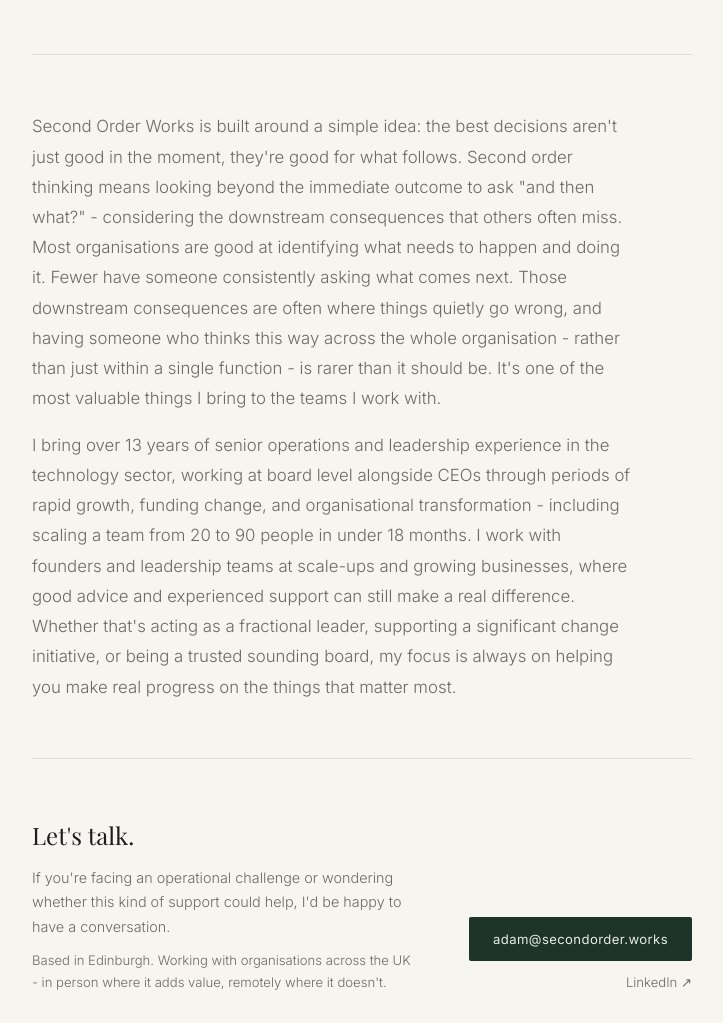
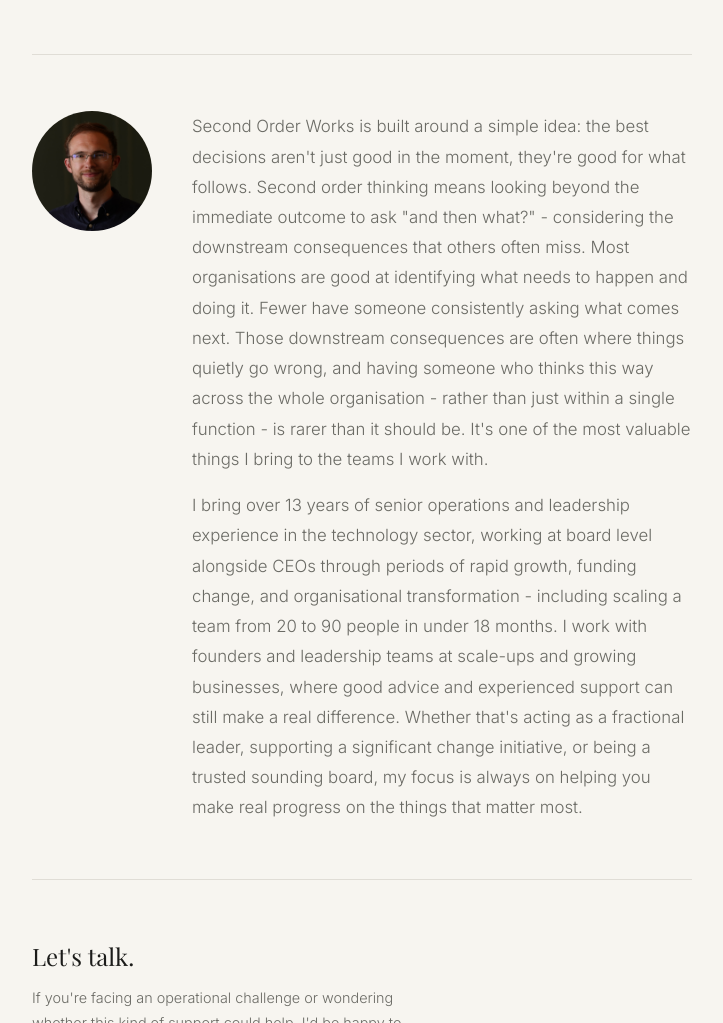
Before and after one commit to secondorderworks/secondorderworks, a plain HTML site: page index.html in a window 1280 px wide. Shown: the part 1202-2225 px from the top of the page, without its empty margins (278-1001 px from the left). Drawn offline with nearby package versions, Linux system fonts and the light colour scheme; a web font is replaced by a local one.

Commit message:
Adding headshot to website.

```diff
--- a/index.html
+++ b/index.html
@@ -160,15 +160,33 @@
       margin-top: 56px;
     }
 
-    .about p {
+    .about-inner {
+      display: flex;
+      gap: 40px;
+      align-items: flex-start;
+    }
+
+    .headshot {
+      width: 120px;
+      height: 120px;
+      border-radius: 50%;
+      object-fit: cover;
+      object-position: center top;
+      flex-shrink: 0;
+    }
+
+    .about-text p {
       font-size: 1.05rem;
       color: var(--muted);
       line-height: 1.8;
-      max-width: 600px;
     }
 
-    .about p + p {
+    .about-text p + p {
       margin-top: 16px;
+    }
+
+    @media (max-width: 480px) {
+      .about-inner { flex-direction: column; gap: 24px; }
     }
 
     /* ── Contact ── */
@@ -328,6 +346,9 @@
     </section>
 
     <div class="about">
+      <div class="about-inner">
+        <img src="headshot.jpg" alt="Adam Alton" class="headshot" />
+        <div class="about-text">
       <p>
         Second Order Works is built around a simple idea: the best decisions aren't just good in the moment,
         they're good for what follows. Second order thinking means looking beyond the immediate outcome
@@ -346,6 +367,8 @@
         fractional leader, supporting a significant change initiative, or being a trusted sounding board,
         my focus is always on helping you make real progress on the things that matter most.
       </p>
+        </div>
+      </div>
     </div>
 
     <div class="contact">
```
Also changed, not shown: headshot.jpg (added).
